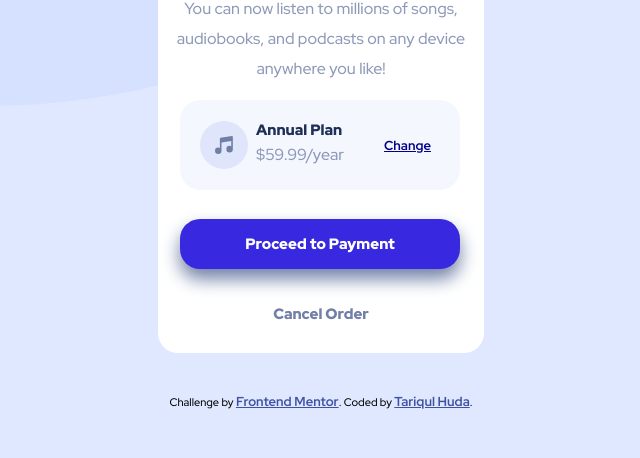
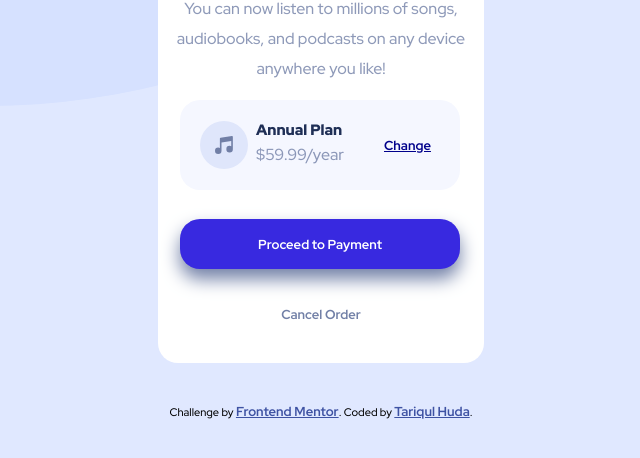
Before and after one commit to Tariqul-huda/Order-summary, a plain HTML site: page index.html in a window 1280 px wide. Shown: the part 282-740 px from the top of the page, without its empty margins (319-959 px from the left). Drawn offline with Linux system fonts and the light colour scheme.

Commit message:
added padding bottom

```diff
--- a/CSS/style.css
+++ b/CSS/style.css
@@ -133,16 +133,18 @@ a:hover {
   color: var(--color-desaturated-blue);
   display: inline-block;
   margin-top: 2.5rem;
+  margin-bottom: 10px;
 }
 .btn__cancel:hover {
-  cursor: pointer;
   color: var(--color-dark-blue);
 }
 .btn__payment:hover {
   background-color: hsl(245, 83%, 68%);
-  cursor: pointer;
 }
-
+.btn a {
+  text-decoration: none;
+  color: inherit;
+}
 @media screen and (min-width: 375px) {
   body {
     background-image: url(../images/pattern-background-desktop.svg);
--- a/index.html
+++ b/index.html
@@ -43,8 +43,8 @@
      </section>
         <section>
           <ul class="btn list bold">
-            <li class="btn__payment plan plan--bright-blue bold--white btn--shadow">Proceed to Payment</li>
-            <li class="btn__cancel">Cancel Order</li>
+            <li class="btn__payment plan plan--bright-blue bold--white btn--shadow"><a href="#">Proceed to Payment</a></li>
+            <li class="btn__cancel"><a href="#">Cancel Order</a></li>
           </ul>
         </section>
     </section>
```
